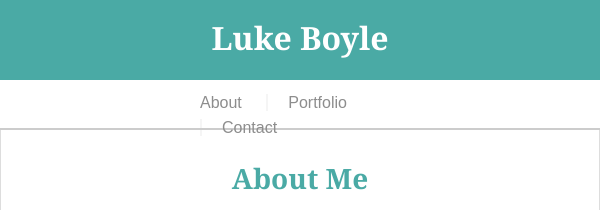
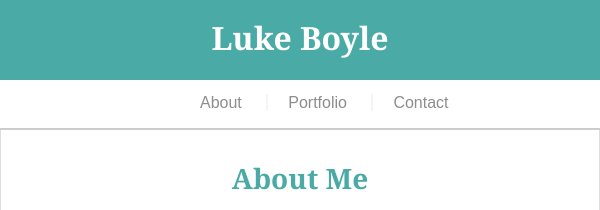
Before and after one commit to LMBoyle/Responsive-Portfolio, a plain HTML site: page index.html in a window 600 px wide. Shown: the top 210 px of the page. Drawn offline with Linux system fonts and the light colour scheme.

Commit message:
adjusted padding on nav to start centering links on sm and xs screens

```diff
--- a/assets/css/mediaq.css
+++ b/assets/css/mediaq.css
@@ -10,7 +10,10 @@
     }
     nav {
         width: 100%;
-        padding: 10px 30%;
+        padding: 10px 0 0 13%;
+    }
+    nav a {
+        width: 30%;
     }
     #navigation {
         width: 100%;
@@ -39,7 +42,10 @@
     }
     nav {
         width: 100%;
-        padding: 10px 30%;
+        padding: 10px 0 0 30%;
+    }
+    nav a {
+        width: 30%;
     }
     #navigation {
         width: 100%;
```
